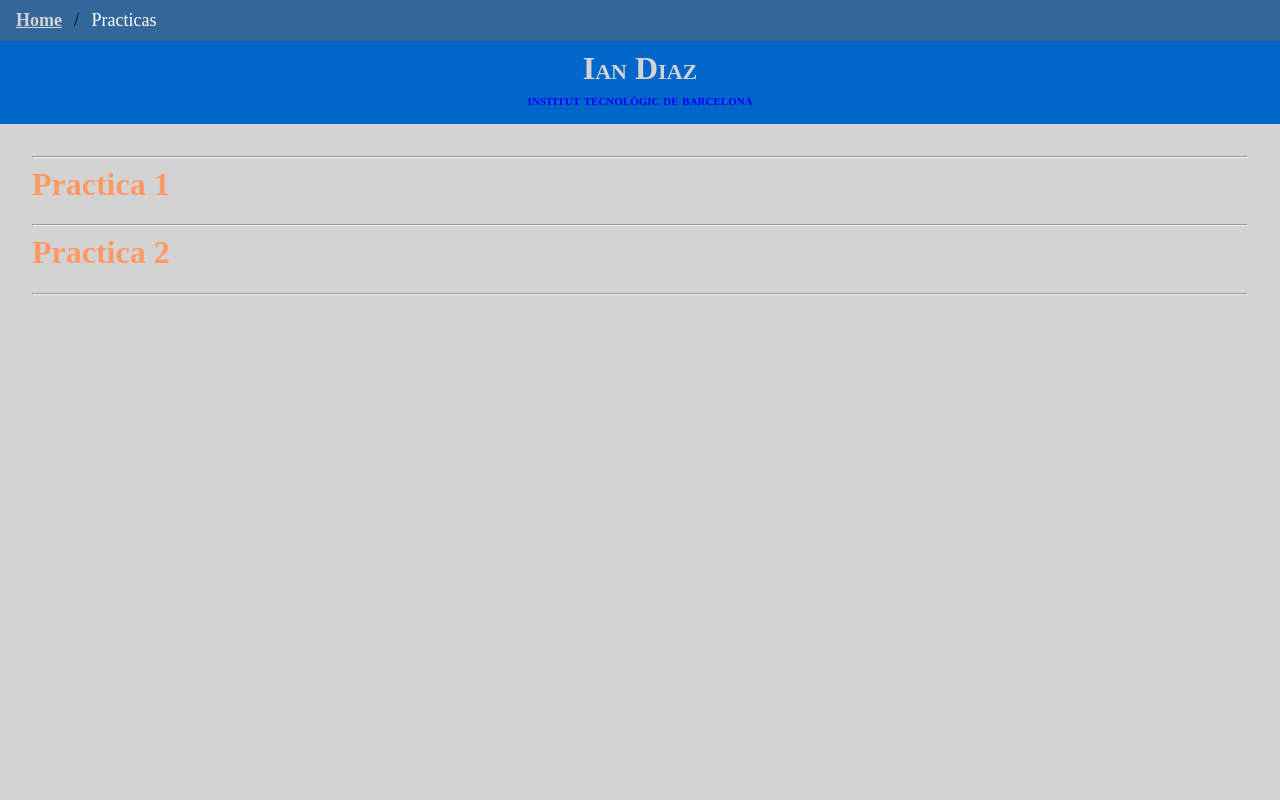
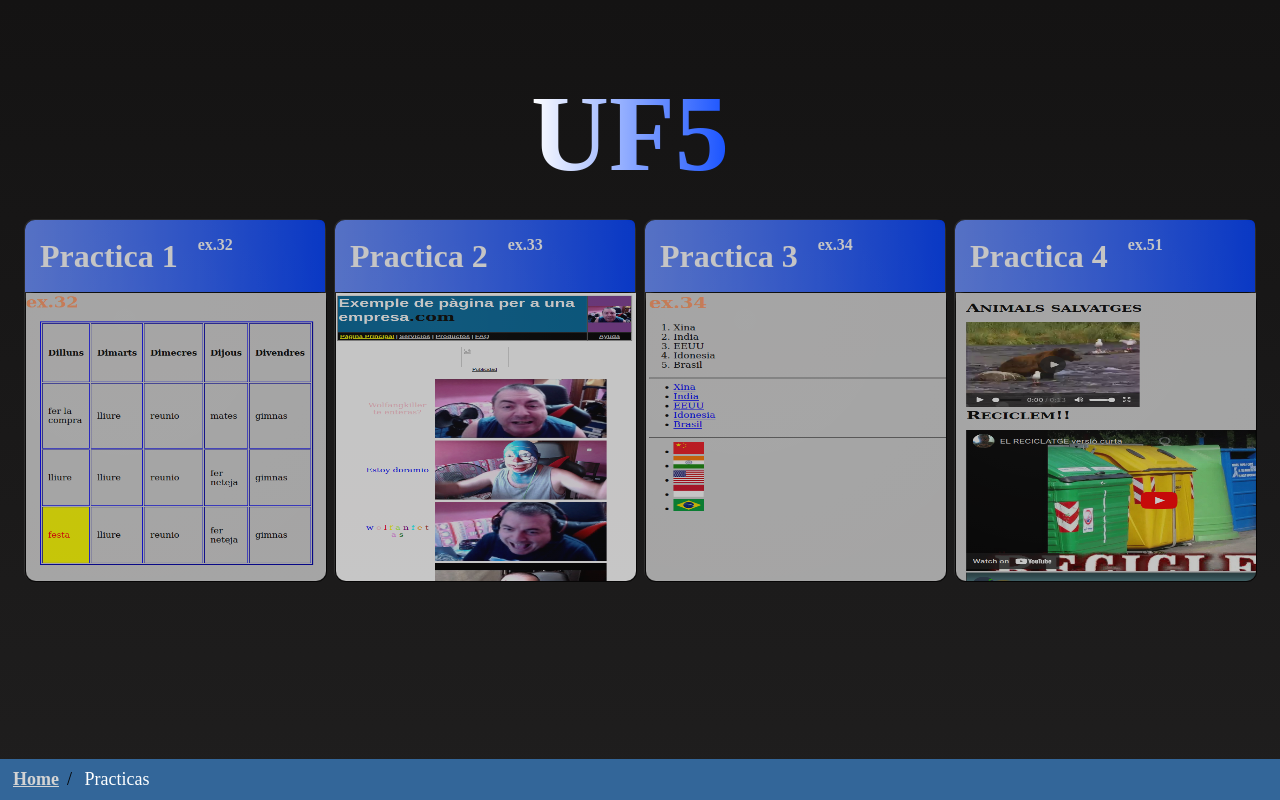
Before and after one commit to i4N1/smx, a plain HTML site: page dl/practicas/practicashub.html in a window 1280 px wide. Shown: the top 800 px of the page. Drawn offline with Linux system fonts and the light colour scheme.

Commit message:
cards font-size: 2rem;

```diff
--- /dev/null
+++ b/dl/breadcrumbs2.css
@@ -0,0 +1,30 @@
+#page2 {
+    margin: 0px;
+    padding-left: 0px;
+}
+
+#page2 ul.breadcrumb {
+    color: white;
+    display: flex;
+    justify-content: center;
+    position: relative;
+    padding: 10px 16px;
+    list-style: none;
+    background-color: #336699;
+}
+
+a {
+    font-weight: bold;
+    color: lightgrey;
+}
+
+ul.breadcrumb li {
+    display: inline;
+    font-size: 18px;
+}
+
+ul.breadcrumb li+li:before {
+    padding: 8px;
+    color: black;
+    content: "/\00a";
+}
--- /dev/null
+++ b/dl/main.css
@@ -0,0 +1,102 @@
+body{
+    margin:0;
+    background: linear-gradient(to bottom, #141313, #1f1e1e) ;
+}
+
+#page1 {
+    margin: 0;
+    background: linear-gradient(to bottom, #141313, #1f1e1e) ;
+    min-height: 100vh;
+}
+
+.goDown{
+    text-decoration: none;
+    display: flex;
+    justify-content: center;
+    background: linear-gradient(to right, #1f1e1e, #0040FF) ;
+    color: black;
+    padding: 0;
+    margin: 0;
+    min-height: 3vh;
+    opacity: 100;
+    animation: popin ease-in-out 1s forwards;
+}
+
+@keyframes fade {
+    0%{
+        opacity: 0;
+    }
+    100%{
+        opacity: 1;
+    }
+}
+
+@keyframes progressBar {
+    0% {
+        width: 0%;
+        opacity: 0%;
+    }100% {
+        width: 100%;
+        opacity: 75%;
+    }
+}
+
+@keyframes popin {
+    0% {
+        margin-left: 50%;
+        margin-right: 50%;
+    }100% {
+        margin-left: 0%;
+        margin-right: 0%;
+    }
+}
+
+html{
+    scroll-behavior: smooth;
+}
+
+.title{
+    display: flex;
+    justify-content: center;
+    align-items: center;
+    padding-top: 35vh;
+    max-height: 20vh;
+    animation: fade ease-in 1s forwards;
+    pointer-events: none;
+    opacity: 0;
+}
+
+.subTitle {
+    display: flex;
+    justify-content: center;
+    align-items: center;
+    padding-bottom: 35vh;
+    animation: fade ease-in 3s forwards;
+    pointer-events: none;
+    opacity: 0;
+}
+
+
+#page1 h1{
+    background: linear-gradient(to right, #ffffff, #0040FF) ;
+   -webkit-background-clip: text;
+   -webkit-text-fill-color: transparent;
+    font-size: 10rem;
+}
+
+#page1 h2{
+    background: linear-gradient(to right, #ffffff, #0040FF) ;
+    -webkit-background-clip: text;
+    -webkit-text-fill-color: transparent;
+    font-variant: small-caps;
+}
+
+p{
+    color: white;
+}
+
+#page2{
+    background: linear-gradient(to bottom, #141313, #1f1e1e) ;
+    min-height: 100vh;
+    padding-left: 3vh;
+}
--- a/dl/plantillas/header+breadcrumbs.css
+++ /dev/null
@@ -1,73 +0,0 @@
-* {
-    margin-top:0;
-    margin-left:0;
-    margin-right:0px;
-}
-
-body {
-	background-color: lightgrey;
-}
-
-.header {
-	margin-top:0;
-    margin-left:0;
-    margin-right:0px;
-	background-color: #0066cc;
-	vertical-align: middle;
-}
-
-.headerText{
-	text-align: center;
-	vertical-align: middle;
-	font-family: firstFontBold;
-    padding-top: 50px;
-	padding-bottom: 10px;
-}
-
-.title{
-	color: lightgray;
-	margin: 5px;
-	display: inline;
-	font-variant: small-caps;
-}
-.institut{
-	font-variant: small-caps;
-	font-size: 15px;
-	color: blue;
-	margin: 5px;
-	padding-bottom: 0px;
-	padding-right: 0px;
-}
-
-
-.main{
-    margin: 16px;
-    padding: 16px;
-}
-
-ul.breadcrumb {
-    color: white;
-    float: left;
-    min-width: 100%;
-    position: relative;
-    padding: 10px 16px;
-    list-style: none;
-    background-color: #336699;
-    margin-bottom: 0px;
-}
-
-a {
-    font-weight: bold;
-    color: lightgrey;
-}
-
-ul.breadcrumb li {
-    display: inline;
-    font-size: 18px;
-}
-
-ul.breadcrumb li+li:before {
-    padding: 8px;
-    color: black;
-    content: "/\00a";
-}
--- a/dl/plantillas/newindex.css
+++ /dev/null
@@ -1,80 +0,0 @@
-* {
-    margin-top:0;
-    margin-left:0;
-    margin-right:0px;
-}
-
-body {
-	background-color: lightgrey;
-}
-
-.header {
-	margin-top:0;
-    margin-left:0;
-    margin-right:0px;
-	background-color: #0066cc;
-	vertical-align: middle;
-    width: 40%
-    margin: 0 auto;
-}
-
-.headerText{
-	text-align: center;
-	vertical-align: middle;
-	font-family: firstFontBold;
-    padding-top: 50px;
-	padding-bottom: 10px;
-    width: 40%;
-    margin: 0 auto;
-
-}
-
-.title{
-	color: lightgray;
-	margin: 5px;
-	display: inline;
-	font-variant: small-caps;
-    float: left;
-    padding-bottom: 19.5px;
-}
-.institut{
-	font-variant: small-caps;
-	font-size: 15px;
-	color: blue;
-	margin: 5px;
-	padding-bottom: 0px;
-	padding-right: 0px;
-}
-
-
-.main{
-    margin: 16px;
-    padding: 16px;
-}
-
-ul.breadcrumb {
-    color: white;
-    float: left;
-    min-width: 100%;
-    position: relative;
-    padding: 10px 16px;
-    list-style: none;
-    background-color: #336699;
-    margin-bottom: 0px;
-}
-
-a {
-    font-weight: bold;
-    color: lightgrey;
-}
-
-ul.breadcrumb li {
-    display: inline;
-    font-size: 18px;
-}
-
-ul.breadcrumb li+li:before {
-    padding: 8px;
-    color: black;
-    content: "/\00a";
-}
--- /dev/null
+++ b/dl/practicas/breadcrumbs-practicas2.css
@@ -0,0 +1,30 @@
+ul.breadcrumb {
+    color: white;
+    display: flex;
+    position: absolute;
+    bottom: 0px;
+    padding: 10px 16px;
+    list-style: none;
+    background-color: #336699;
+    width: 100vw;
+    margin-left: 26px;
+    margin-top: 0px;
+    margin-bottom: 0px;
+}
+
+
+a {
+    font-weight: bold;
+    color: lightgrey;
+}
+
+ul.breadcrumb li {
+    display: inline;
+    font-size: 18px;
+}
+
+ul.breadcrumb li+li:before {
+    padding: 8px;
+    color: black;
+    content: "/\00a";
+}
--- /dev/null
+++ b/dl/practicas/cards.css
@@ -0,0 +1,159 @@
+/* :root {
+    --bg-color: linear-gradient(to bottom, #141313, #1f1e1e);
+}*/
+
+#cards a {
+    text-decoration: none;
+}
+
+body {
+    align-items: center;
+    background: linear-gradient(to bottom, #141313, #1f1e1e);
+    display: flex;
+    height: 100vh;
+    justify-content: center;
+    margin: 0px;
+    overflow: hidden;
+    padding: 0px;
+}
+
+#header {
+    margin: 0 auto;
+    position: absolute;
+    top: 0;
+    align-items: center;
+}
+
+#header h1 {
+    background: linear-gradient(to right, #ffffff, #0040FF);
+    font-size: 108px;
+    -webkit-background-clip: text;
+    -webkit-text-fill-color: transparent;
+}
+
+
+#cards {
+    display: flex;
+    align-items: center;
+    justify-content: center;
+    flex-wrap: wrap;
+    gap: 8px;
+    max-width: 1250px;
+    width: calc(100% - 20px);
+}
+
+h1 {
+    color: orange;
+    padding-right: 20px;
+    font-size: 50px;
+}
+
+#wrapper {
+    border: 3px solid rgba(255, 255, 0, 0.5);
+    border-radius: 10px;
+    padding: 10px;
+}
+
+i.fa-solid.fa-arrow-down {
+    display: flex;
+    justify-content: center;
+    align-items: center;
+    font-size: 50px;
+    padding-left: 20px;
+    color: orange;
+    height: 100vh;
+}
+
+.card {
+    background-color: rgba(255,255,255, 0.02);
+    border: 1px solid rgba(255,255,255, 0.1);
+    opacity: 75%;
+    border-radius: 10px;
+    cursor: pointer;
+    position: relative;
+    height: 360px;
+    width: 300px;
+    transition: opacity 500ms ease-out 100ms;
+}
+
+.card:hover{
+    opacity: 100%;
+}
+
+.cardHeader {
+    background: linear-gradient(to right, #668CFF, #0040FF);
+    margin: 0;
+    display: flex;
+    position: relative;
+    width: 100%;
+    height: 20%;
+    border-top-right-radius: 5px;
+    border-top-left-radius: 10px;
+
+}
+
+.cardHeader h1 {
+    color: WHITE;
+    font-size: 2rem;
+    font-weight: bold;
+    display: flex;
+    justify-content: center;
+    align-items: center;
+    position: relative;
+    padding-left: 15px;
+}
+
+.cardHeader p {
+    color: white;
+    font-weight: bold;
+}
+
+.card .cardImgWrapper {
+    display: flex;
+    position: relative;
+    height: 288px;
+    width: 100%;
+    border: 1px solid black;
+    border-radius: 10px;
+    object-fit: cover;
+}
+
+.card .cardImgWrapper img {
+    margin: 0;
+    min-width: 100%;
+    max-height: 100%;
+    display: flex;
+    position: absolute;
+    border-bottom-left-radius: 10px;
+    border-bottom-right-radius: 10px;
+}
+
+.card::before,
+.card::after {
+    border-radius: inherit;
+    content: "";
+    height: 100%;
+    left: 0px;
+    position: absolute;
+    top: 0px;
+    transition: opacity 500ms;
+    width: 100%;
+}
+
+.card::before {
+    background: radial-gradient(
+        800px circle at 100px 100px,
+        rgba(255,255,255, 0.06),
+        transparent 40%
+    );
+    z-index:3;
+}
+
+.card::after {
+    background: radial-gradient(
+        800px circle at var(--mouse-x) var(--mouse-y),
+        rgba(255,255,255, 0.4),
+        transparent 40%
+    );
+    z-index: 1;
+}
--- /dev/null
+++ b/dl/practicas/cards.js
@@ -0,0 +1,18 @@
+function main(){
+    const handleOnMouseMove = e => {
+        const { currentTarget: target } = e;
+
+        const rect = target.getBoundingClientRect(),
+            x = e.clientX - rect.left,
+            y = e.clientY - rect.top;
+
+        target.style.setProperty("--mouse-x", '${x}px');
+        target.style.setProperty("--mouse-y", '${y}px');
+    }
+
+    for(const card of document.querySelectorAll(".card")) {
+        card.onmousemove = e => handleOnMouseMove(e);
+    }
+}
+
+main();
--- a/dl/practicas/practica1.css
+++ b/dl/practicas/practica1.css
@@ -31,7 +31,7 @@ table {
 }
 
 
-.ex34 a {
+#ex34 a {
 	color: blue;
 	font-weight: lighter;
 }
--- a/dl/practicas/practicashub.html
+++ b/dl/practicas/practicashub.html
@@ -4,25 +4,63 @@
     <meta charset="UTF-8">
     <meta http-equiv="X-UA-Compatible" content="IE=edge">
     <meta name="viewport" content="width=device-width, initial-scale=1.0">
-        <title>Document</title>
-        <link rel="stylesheet" href="practica1.css">
-        <link rel="stylesheet" href="breadcrumbs-practica1.css">
+    <link rel="stylesheet" href="cards.css">
+    <link rel="stylesheet" href="breadcrumbs-practicas2.css">
+    <script src="cards.js"></script>
+    <script src="https://kit.fontawesome.com/10e3709918.js" crossorigin="anonymous"></script>
+    <title>Practicas</title>
 </head>
 <body>
+    <div id="header">
+        <h1>UF5</h1>
+    </div>
+    <div id="cards">
+        <a href="practica1.html" target="_blank">
+            <div class="card">
+                <div class="cardHeader">
+                    <h1>Practica 1</h1><p>ex.32</p>
+                </div>
+                <div class="cardImgWrapper">
+                    <img src="../Fotos/practica1.png" alt="">
+                </div>
+            </div>
+        </a>
+        <a href="ex33.html" target="_blank">
+            <div class="card">
+                <div class="cardHeader">
+                    <h1>Practica 2</h1><p>ex.33</p>
+                </div>
+                <div class="cardImgWrapper">
+                    <img src="../Fotos/practica2.png" alt="">
+                </div>
+            </div>
+        </a>
+        <a href="practica1.html#ex34" target="_blank">
+            <div class="card">
+                <div class="cardHeader">
+                    <h1>Practica 3</h1><p>ex.34</p>
+                </div>
+                <div class="cardImgWrapper">
+                    <img src="../Fotos/practica3.png" alt="">
+                </div>
+            </div>
+        </a>
+        <a href="ex51.html" target="_blank">
+            <div class="card">
+                <div class="cardHeader">
+                    <h1>Practica 4</h1><p>ex.51</p>
+                </div>
+                <div class="cardImgWrapper">
+                    <img src="../Fotos/practica4.png" alt="">
+                </div>
+            </div>
+        </a>
+        <!--<div class="card"></div>
+        <div class="card"></div>-->
+    </div>
     <ul class="breadcrumb">
         <li><a href="../index.html">Home</a></li>
         <li>Practicas</li>
     </ul>
-        <div class="header">
-			<div class="headerText">
-				<h1 class="title"><strong>Ian Diaz</strong></h1>
-				<p class="institut"><strong>institut tecnològic de barcelona</strong></p>
-			</div>
-        </div>
-        <div class="main">
-            <hr />
-            <a href="practica1.html"><h1 style="font-weight: bold; color: #ff9966;">Practica 1</h1></a>
-            <hr />
-            <a href="ex51.html"><h1 style="font-weight: bold; color: #ff9966;">Practica 2</h1></a>
-            <hr />
-        </div>
+</body>
+</html>
```
Also changed, not shown: dl/index.html (+20 -33 lines), dl/old-index.html (added, +41 -0 lines), dl/plantillas/header+breadcrumbs.html (deleted, +0 -26 lines), dl/practicas/practica1.html (+1 -1 lines), dl/practicas/practicashub-old.html (renamed from dl/plantillas/newindex.html, +8 -6 lines), dl/Fotos/practica1.png (added), dl/Fotos/practica2.png (added), dl/Fotos/practica3.png (added), dl/Fotos/practica4.png (added), dl/css/old-main.css (renamed from dl/css/main.css). Lines whose indentation alone changed are shown as unchanged.
